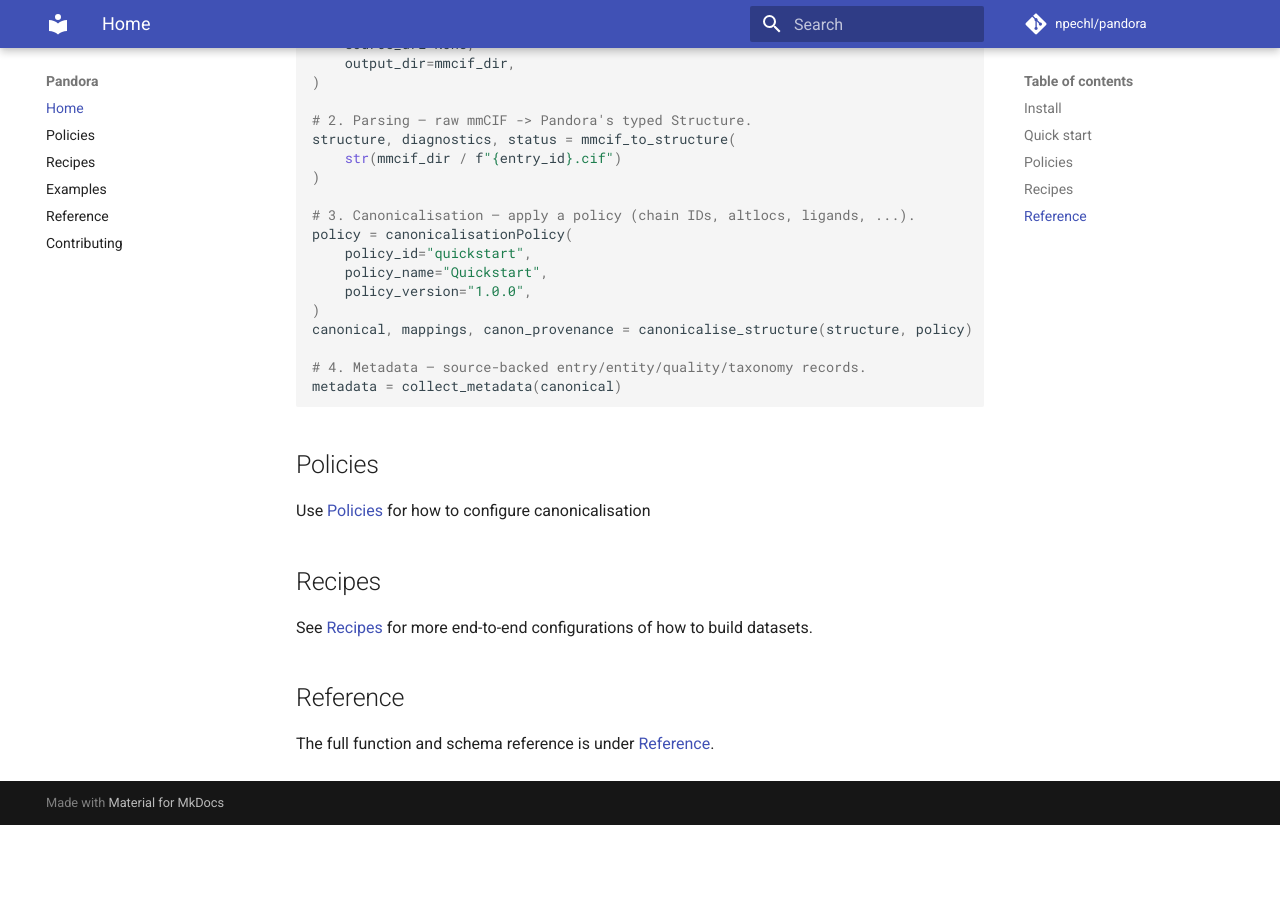
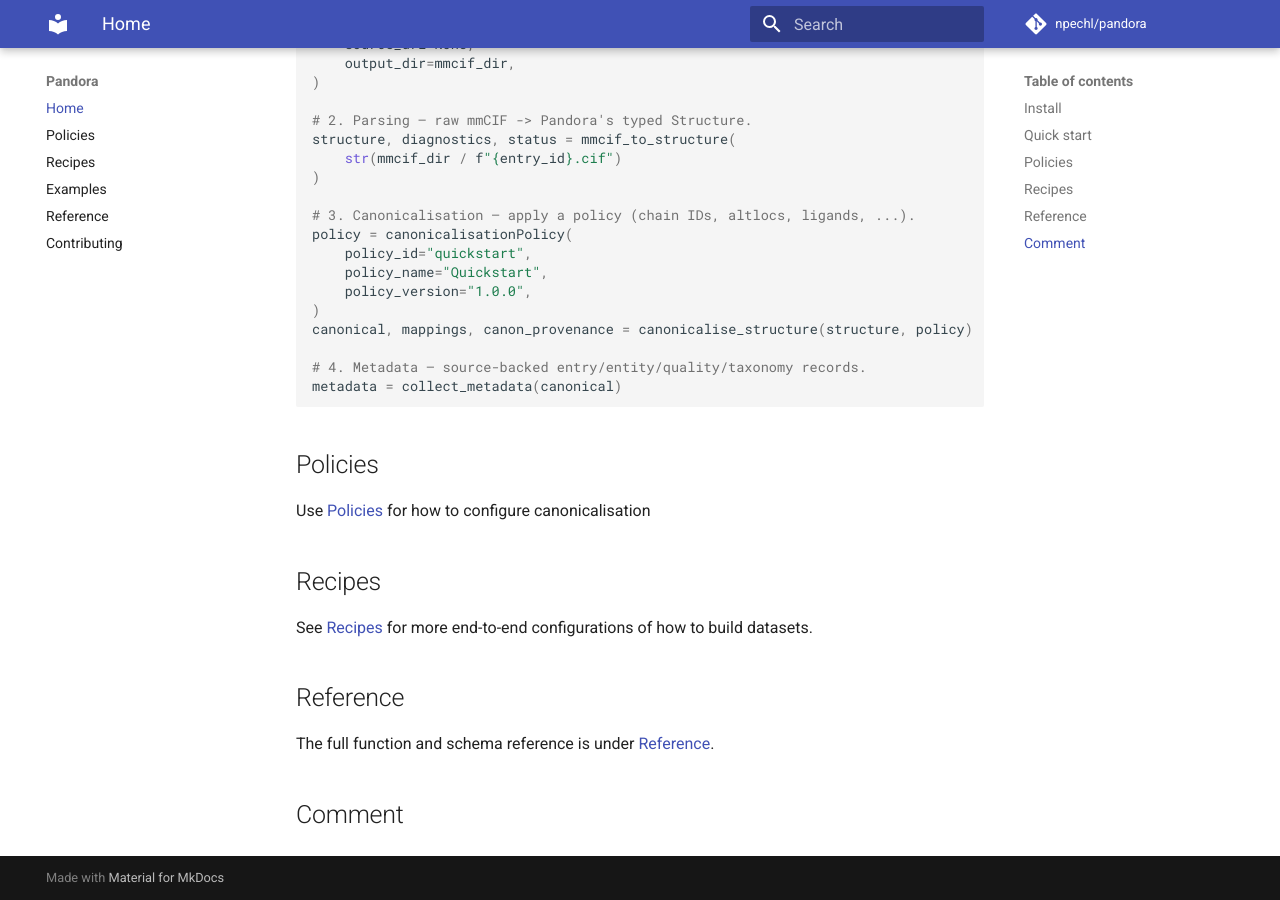
Before and after one commit to npechl/pandora, an MkDocs documentation site: the page built from docs/index.md, in a window 1280 px wide and 900 px high, scrolled down 1007 px. Built offline with MkDocs 1.6.1 and Material for MkDocs 9.7.7, drawn with Linux system fonts in a browser that asks for light colours; comment, search, counter and statistics services are not loaded; before the commit the page ends 1832 px from its top, so only the background shows below that.

Commit message:
include comment section

```diff
--- a/docs/examples.md
+++ b/docs/examples.md
@@ -19,3 +19,5 @@
 `scripts/build_dev_dataset.py` builds the small, checked-in mmCIF sample
 set under `datasets/dev/` used for local testing without hitting the
 network. See that script for the entry list and how to regenerate it.
+
+## Comment
--- a/docs/index.md
+++ b/docs/index.md
@@ -64,3 +64,5 @@
 
 ## Reference
 The full function and schema reference is under [Reference](reference.md).
+
+## Comment
--- a/docs/policies.md
+++ b/docs/policies.md
@@ -259,3 +259,5 @@
 ## Provenance
 
 Every rule that deviates from its "preserve" default is recorded as a transform label (e.g. `"chain_id:remap"`) in the returned `canonicalisationProvenance.transforms`, alongside the policy id/name/ version and, if `provenance_rules.emit_canonicalisation_report` is set, a report of warning/error counts. The original-to-canonical identifier mappings themselves come back separately as `CanonicalMappings`.
+
+## Comment
--- a/docs/reference.md
+++ b/docs/reference.md
@@ -22,3 +22,5 @@
 ::: pandora.schemas.annotation
 ::: pandora.schemas.ingestion
 ::: pandora.schemas.common
+
+## Comment
```
